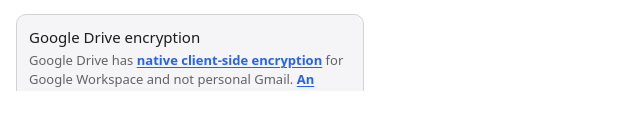
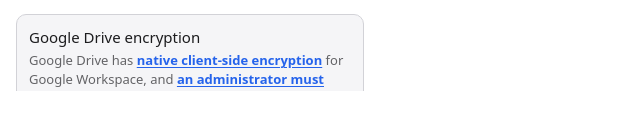
Before and after one commit to megbailey/gvault, a React (Vite) app: page / in a window 1280 px wide. Both pictures are taken after a click on the button 348 px from the left and 28 px from the top of the page. Shown: the part 538-668 px from the top of the page, without its empty margins (0-640 px from the left). Built offline with nearby package versions, Linux system fonts and the light colour scheme.

Commit message:
more language updates

```diff
--- a/src/components/Settings.tsx
+++ b/src/components/Settings.tsx
@@ -150,13 +150,13 @@
                 <p className="field__help">
                     Google Drive has{" "}
                     <GoogleHelpLink href={GOOGLE_HELP.cse}>native client-side encryption</GoogleHelpLink>
-                    {" "}for Google Workspace and not personal Gmail.{" "}
-                    <GoogleHelpLink href={GOOGLE_HELP.cseAdmin}>An administrator must enable it</GoogleHelpLink>
+                    {" "}for Google Workspace, and {" "}
+                    <GoogleHelpLink href={GOOGLE_HELP.cseAdmin}>an administrator must enable it</GoogleHelpLink>
                     {" "}for your account.{" "}
                     <GoogleHelpLink href={GOOGLE_HELP.signup}>Anyone can create a Workspace account</GoogleHelpLink>
                     {", but it is "}
                     <GoogleHelpLink href={GOOGLE_HELP.trial}>not free beyond a 14-day trial</GoogleHelpLink>
-                    . GVault enables end-to-end client-side encryption for personal accounts.
+                    . GVault enables free client-side encryption (CSE) for personal accounts or those within a Google Workspace without CSE enabled.
                 </p>
             </div>
 
```
